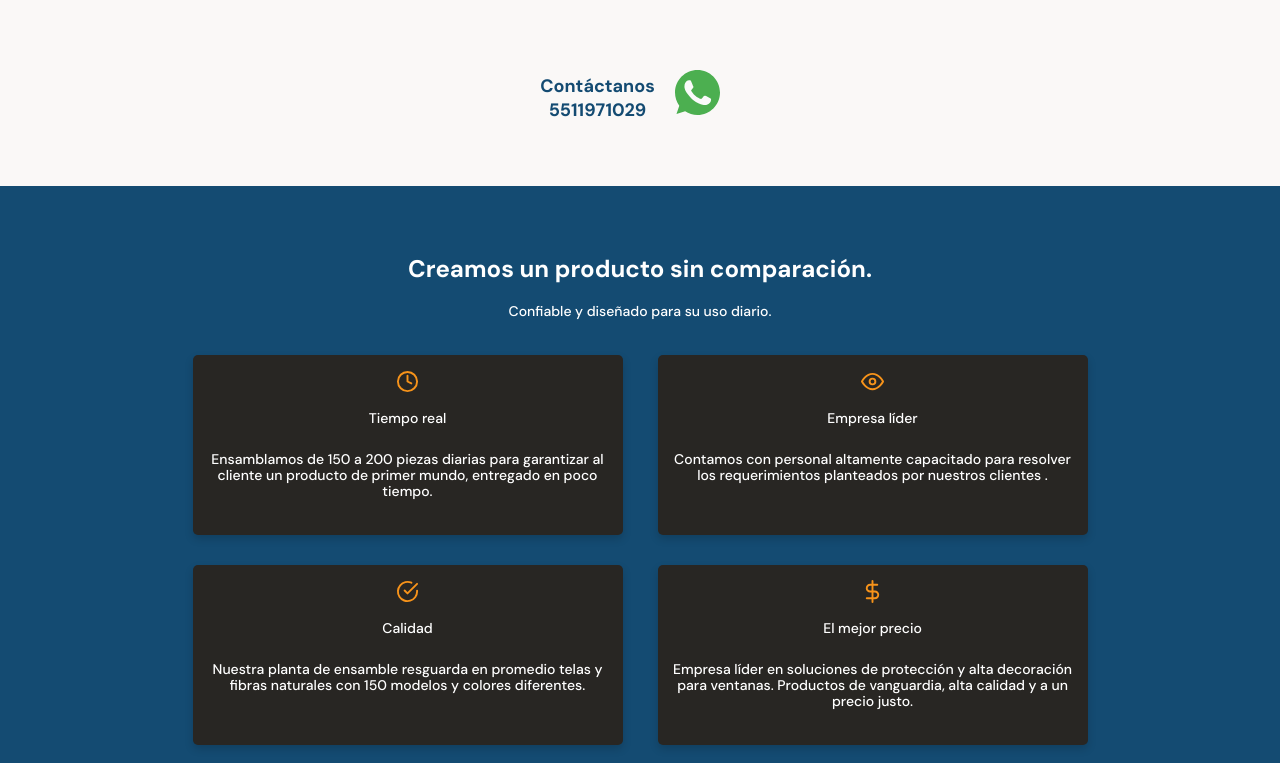
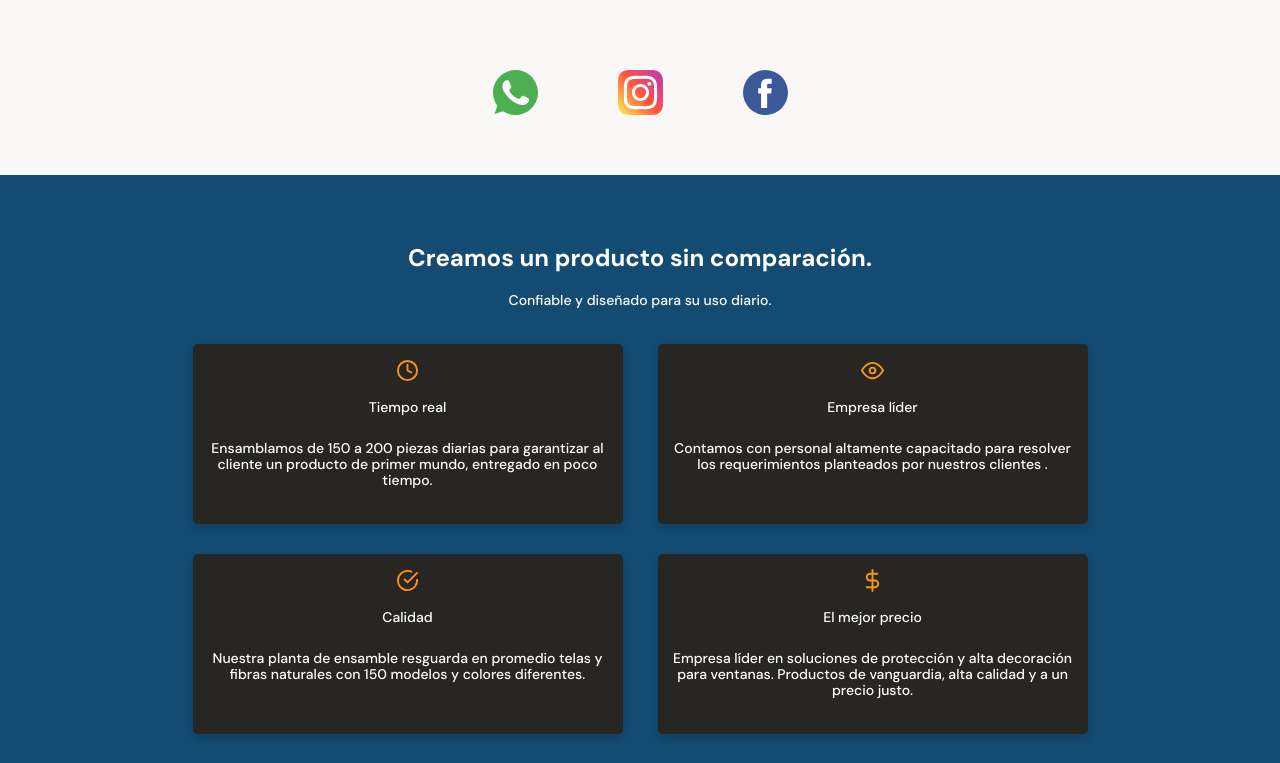
Before and after one commit to medicenmonn/deko-system, a plain HTML site: page index.html in a window 1280 px wide. Shown: the part 959-1722 px from the top of the page. Drawn offline with Linux system fonts and the light colour scheme.

Commit message:
sociel media

```diff
--- a/index.html
+++ b/index.html
@@ -23,8 +23,12 @@
                 <img src="" alt="">
             </div>
             <div class="contacto">
-               <a href="https://walink.co/3a8830" class="contacto"><h4>Contáctanos <br> 5511971029</h3>
+               <a href="https://walink.co/3a8830" class="contacto">
                 <span  href= "https://walink.co/3a8830" class="contacto-img" src=""></span></a>
+                <a href="https://instagram.com/deko.system?igshid=1fj95citm77jc" class="contacto">
+                <span  href= "https://instagram.com/deko.system?igshid=1fj95citm77jc" class="ig-img" src=""></span></a>
+                <a href="https://www.facebook.com/Deko-System-102799861843246/" class="contacto">
+                    <span  href= "https://www.facebook.com/Deko-System-102799861843246/" class="fb-img" src=""></span></a>
             </div>
 
         <section class="main-product-detail">
@@ -171,7 +175,9 @@
         <section class="left">
             <ul>
                 <li><a href="https://walink.co/3a8830">WhatsApp</a></li>
-                <li><a href="#">Email</a></li>
+                <li><a href= "https://instagram.com/deko.system?igshid=1fj95citm77jc">Instagram</a></li>
+                <li><a href= "https://www.facebook.com/Deko-System-102799861843246/">Facebook</a></li>
+                <li><a href= deko.system.a@gmail.com>Correo</a></li>
             </ul>
         </section>
         <section class="right">
--- a/styles.css
+++ b/styles.css
@@ -323,6 +323,19 @@ main {
     height: 45px;
     margin: 20px;
 }
+.ig-img {
+    background-image: url('./assets/icons/002-instagram.svg');
+    background-size: contain;
+    width: 45px;
+    height: 45px;
+    margin: 20px;
+}
+.fb-img {
+    background-image: url('./assets/icons/001-facebook.svg');
+    width: 45px;
+    height: 45px;
+    margin: 20px;
+}
 .product-detail--title {
     width: 90%;
     min-width: 288px;
```
Also changed, not shown: assets/icons/001-facebook.svg (added), assets/icons/001-instagram.svg (added), assets/icons/002-instagram.svg (added).
